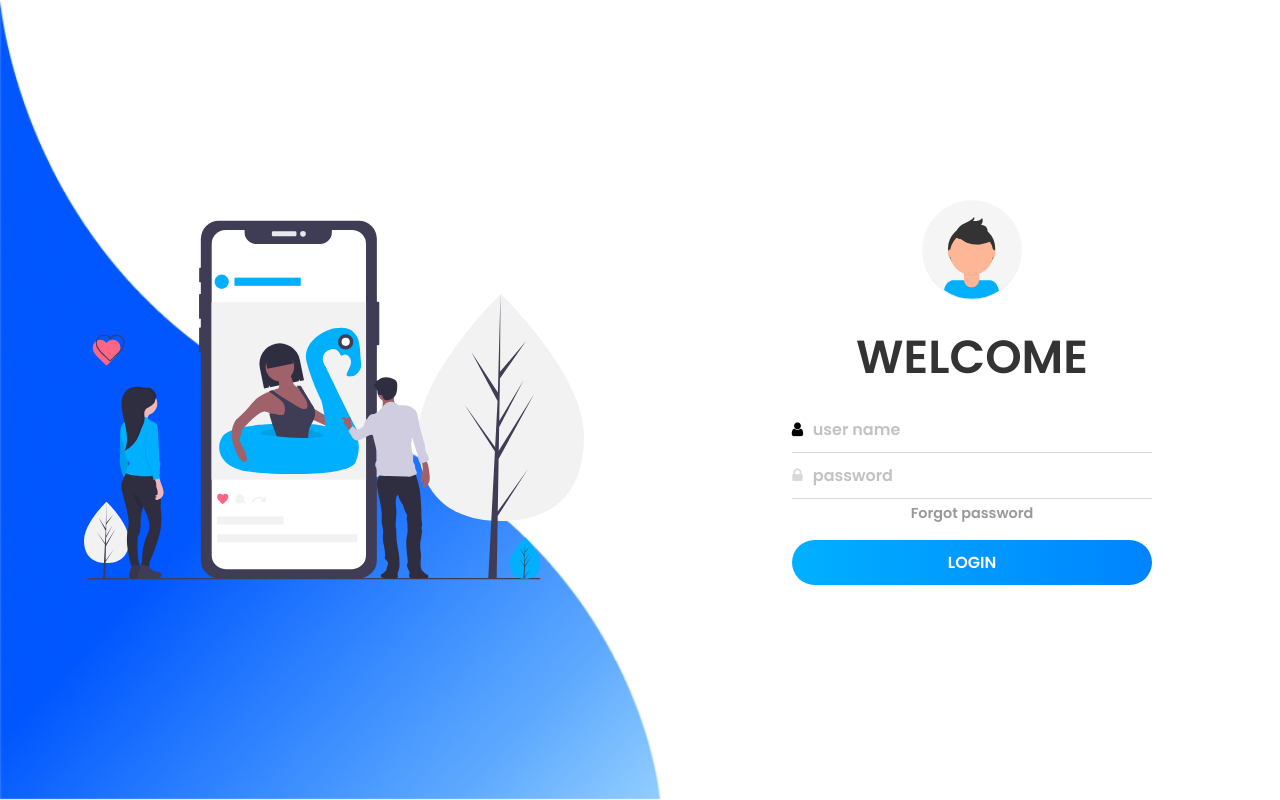
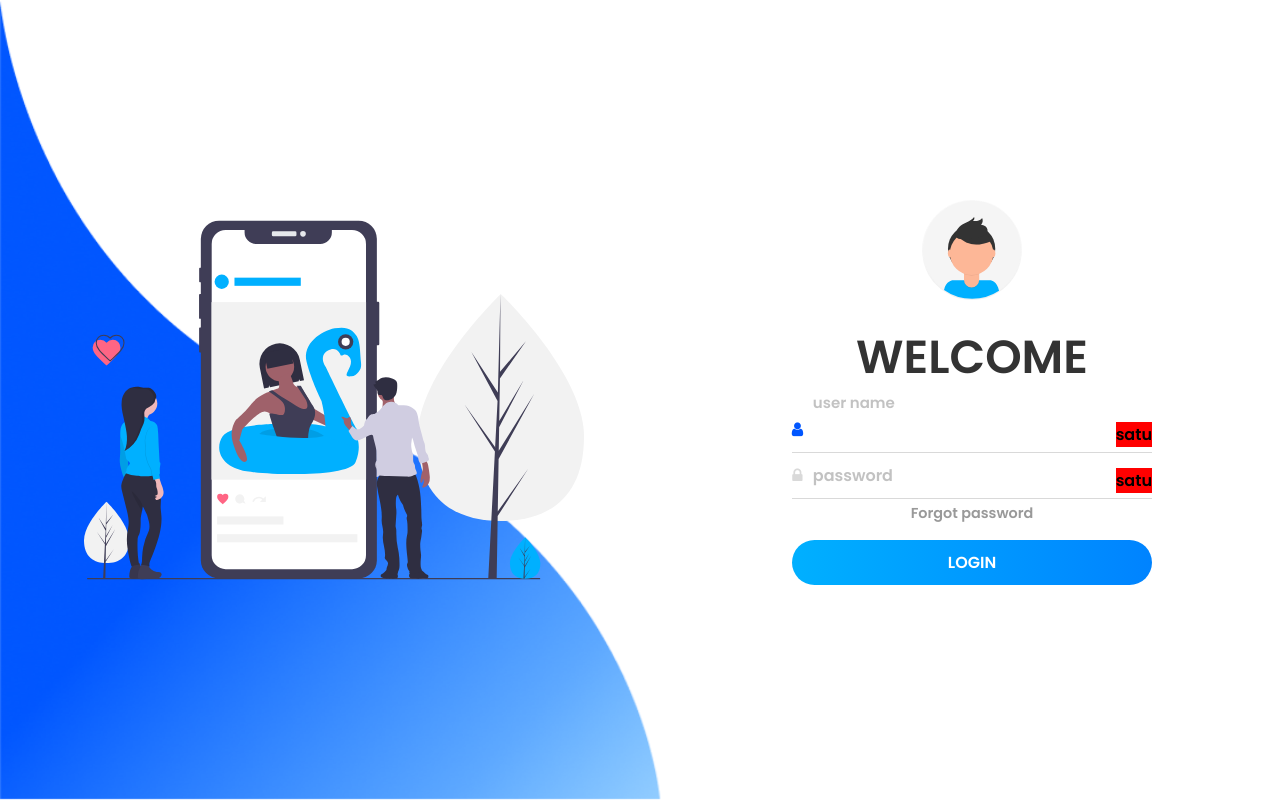
Before and after one commit to irfan-fauzi/login-page1-series, a plain HTML site: page index.html in a window 1280 px wide. Drawn offline with Linux system fonts and the light colour scheme.

Commit message:
before-after input div

```diff
--- a/style/_form-wrap.scss
+++ b/style/_form-wrap.scss
@@ -16,6 +16,7 @@ form {
   }
 
   .input-div {
+    position: relative;
     display: grid;
     grid-template-columns: 3% 92%;
     border-bottom: 1px solid #d9d9d9;
@@ -38,6 +39,11 @@ form {
 
       }
 
+      h5:hover {
+        color: black;
+
+      }
+
       .input {
         position: absolute;
         width: 100%;
@@ -57,12 +63,6 @@ form {
       }
 
 
-
-
-            h5:hover {
-                color: grey;
-
-            }
     }
 
 
@@ -77,12 +77,24 @@ form {
     }
   }
 
-    .input-div.focus {
-        .icon {
-            i {
-                color: black;
+  .input-div::after,
+  .input-div::before {
+    content: "satu";
+    top: 15px;
+    position: absolute;
+    background: red;
+    right: 0;
+
   }
+
+
+  .input-div.focus .icon i {
+    color: #0056FF;
   }
+
+  .input-div.focus div h5 {
+    top: -5px;
+    font-size: 15px;
   }
 
   .input-div.one {
```
Also changed, not shown: style/index.css, 1 other file. Lines whose indentation alone changed are shown as unchanged.
